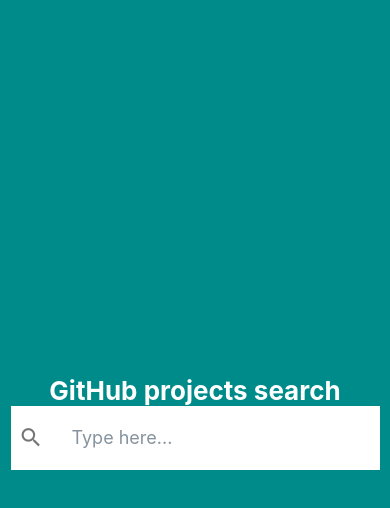
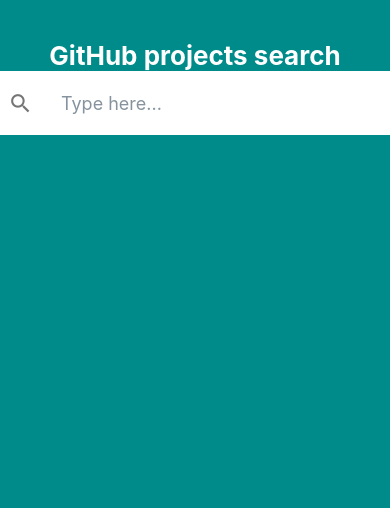
Before and after one commit to artur-shpontak/gh-projects-search-bar, a React Native app: screen / in a window 390 px wide. Shown: the top 508 px of the page. Built offline with nearby package versions, Linux system fonts and the light colour scheme.

Commit message:
add component SearchProjects for search and fetch data by keyword using input value & add api and components folder

```diff
--- a/App.js
+++ b/App.js
@@ -1,49 +1,16 @@
-import React, { useCallback, useEffect, useState } from 'react';
-import { StatusBar } from 'expo-status-bar';
-import { ActivityIndicator } from 'react-native';
+import React, { useState } from 'react';
 import { StyleSheet, Text, View } from 'react-native';
-import { SearchBar } from 'react-native-elements';
-import { debounce } from "lodash";
-
-const BASE_URL = 'https://api.github.com/search/repositories?q=';
+import { SearchProjects } from './src/components/SearchProjects';
 
 export default function App() {
-  const [search, setSearch] = useState('');
-  const [isLoading, setIsLoading] = useState(false);
-
-  const debouncedHandler = useCallback(debounce(async(text) => {
-    const endpoint = BASE_URL + text.split(' ').join('_');
-    console.log(endpoint);
-
-    const response = await fetch(endpoint);
-    //TODO add error message if there was too many requests in a short time(GitHub API throws 403 error)
-    const result = await response.json();
-
-    console.log(result);
-
-    setIsLoading(false);
-  }, 1000), []);
-
-  const inputHandler = useCallback((text) => {
-    setIsLoading(true);
-    setSearch(text);
-    debouncedHandler(text);
-  }, [search]);
+  const [projects, setProjects] = useState([]);
 
   return (
     <View style={styles.container}>
-      <Text style={styles.text}>GitHub projects search</Text>
-      <StatusBar style="auto" />
-      <SearchBar
-        platform="android"
-        placeholder="Type here..."
-        value={search}
-        onChangeText={inputHandler}
-      />
-      {isLoading
-        && search.length > 0
+      <SearchProjects setProjects={setProjects} />
+      {projects.length > 0
         && (
-          <ActivityIndicator color="#ccc" size="large" />
+          <Text style={styles.text}>{`Projects found: ${projects.length}`}</Text>
         )
       }
     </View>
@@ -55,18 +22,11 @@
     flex: 1,
     backgroundColor: '#008b8b',
     alignItems: 'center',
-    justifyContent: 'center',
+    justifyContent: 'flex-start',
   },
-  // searchBar: {
-  //   marginTop: '10px',
-  // },
   text: {
     color: '#fff',
     fontSize: 26,
     fontWeight: 'bold',
-    // fontVariant: ['proportional-nums'],
   },
-  errorMessage: {
-    color: '#ff4d4d',
-  }
 });
--- /dev/null
+++ b/src/api/projects.js
@@ -0,0 +1,24 @@
+const BASE_URL = 'https://api.github.com/search/repositories?q=';
+
+export async function getDataFromServer(keyword) {
+  try {
+    if (!keyword) {
+      return [];
+    }
+
+    const endpoint = BASE_URL + keyword;
+    const response = await fetch(endpoint);
+
+    if (!response.ok) {
+      throw new Error('Something went wrong while trying to load data from server');
+    }
+
+    const result = await response.json();
+
+    return result.items;
+  } catch (error) {
+    console.error(error);
+
+    return [];
+  }
+}
--- /dev/null
+++ b/src/components/SearchProjects.js
@@ -0,0 +1,60 @@
+import React, { useCallback, useEffect, useState } from 'react';
+import { StatusBar } from 'expo-status-bar';
+import { ActivityIndicator } from 'react-native';
+import { StyleSheet, Text, View } from 'react-native';
+import { SearchBar } from 'react-native-elements';
+import { debounce } from "lodash";
+import { getDataFromServer } from '../api/projects';
+
+export const SearchProjects = ({ setProjects }) => {
+  const [search, setSearch] = useState('');
+  const [isLoading, setIsLoading] = useState(false);
+
+  const debouncedHandler = useCallback(debounce((keyword) => {
+    getDataFromServer(keyword)
+      .then(newProjects => setProjects(newProjects));
+
+    setIsLoading(false);
+  }, 1000), []);
+
+  const inputHandler = useCallback((text) => {
+    setSearch(text);
+  }, [search]);
+
+  useEffect(() => {
+    setIsLoading(true);
+    debouncedHandler(search);
+  }, [search]);
+
+  return (
+    <View style={styles.container}>
+      <Text style={styles.text}>GitHub projects search</Text>
+      <StatusBar style="auto" />
+      <SearchBar
+        platform="android"
+        placeholder="Type here..."
+        value={search}
+        onChangeText={inputHandler}
+      />
+      {isLoading
+        && search.length > 0
+        && (
+          <ActivityIndicator color="#ccc" size="large" />
+        )
+      }
+    </View>
+  );
+}
+
+const styles = StyleSheet.create({
+  container: {
+    paddingTop: 40,
+    width: '100%',
+  },
+  text: {
+    color: '#fff',
+    fontSize: 26,
+    fontWeight: 'bold',
+    textAlign: 'center',
+  },
+});
```
